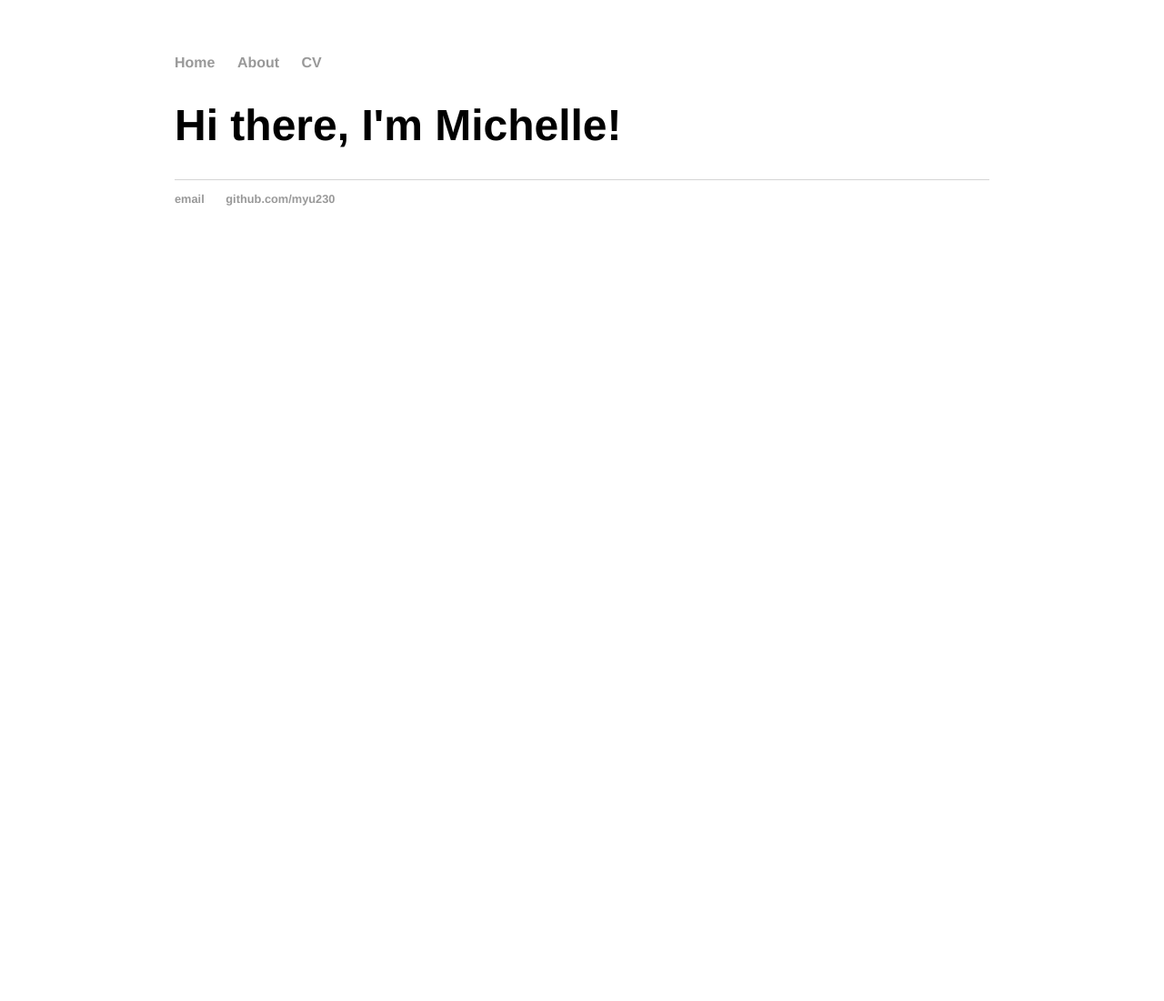
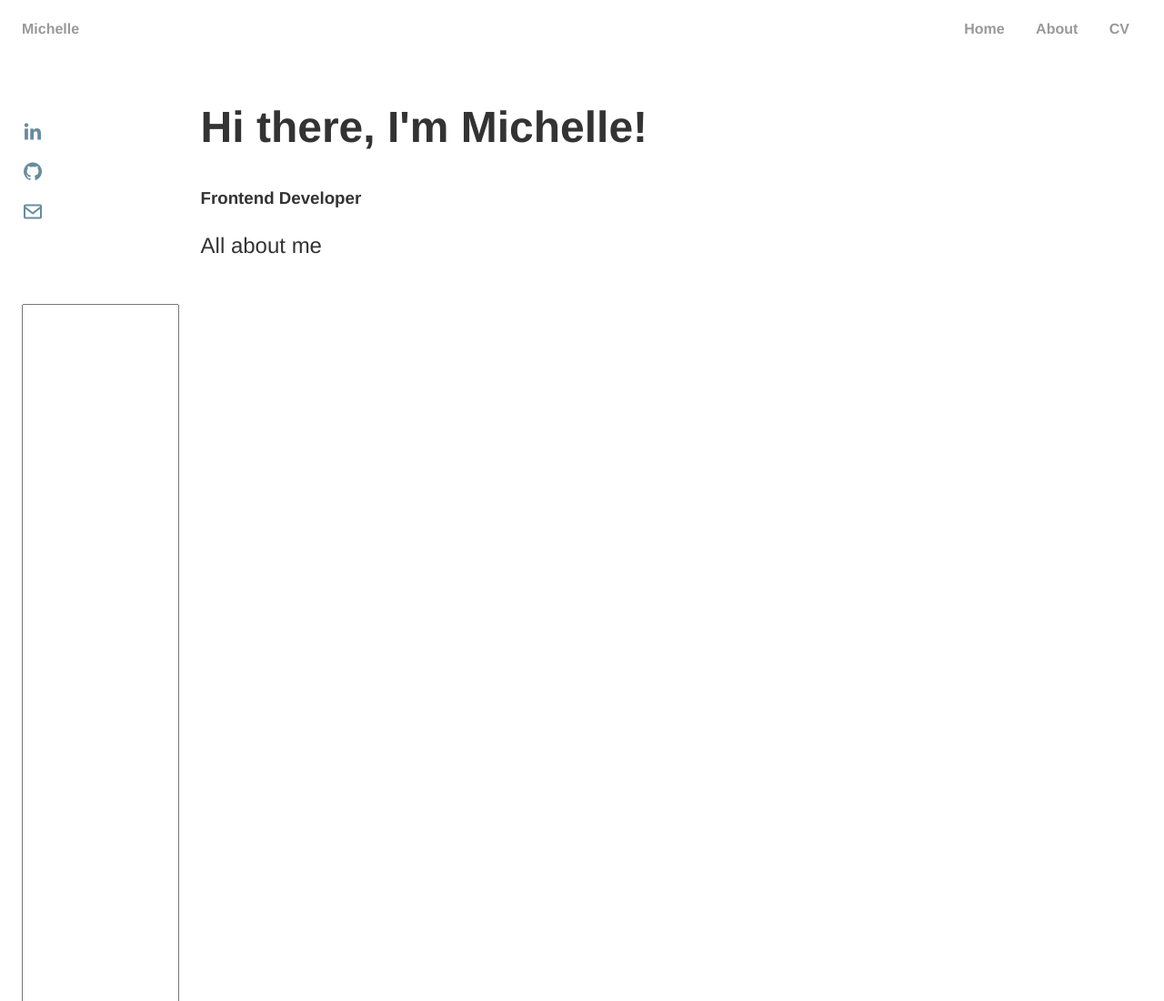
Before and after one commit to myu230/myu230.github.io, a plain HTML site: page index.html in a window 1280 px wide. Shown: the top 1100 px of the page at 91% size. Before the commit the page ends 800 px from the top, so only its background shows below. Drawn offline with nearby package versions, Linux system fonts and the light colour scheme.

Commit message:
Added nav bar

```diff
--- a/css/main.css
+++ /dev/null
@@ -1,43 +0,0 @@
-body {
-    margin: 60px auto;
-    width: 70%;
-}
-nav ul, footer ul {
-    font-family:'Helvetica', 'Arial', 'Sans-Serif';
-    padding: 0px;
-    list-style: none;
-    font-weight: bold;
-}
-nav ul li, footer ul li {
-    display: inline;
-    margin-right: 20px;
-}
-a {
-    text-decoration: none;
-    color: #999;
-}
-a:hover {
-    text-decoration: underline;
-}
-h1 {
-    font-size: 3em;
-    font-family:'Helvetica', 'Arial', 'Sans-Serif';
-}
-p {
-    font-size: 1.5em;
-    line-height: 1.4em;
-    color: #333;
-}
-footer {
-    border-top: 1px solid #d5d5d5;
-    font-size: .8em;
-}
-
-ul.posts {
-    margin: 20px auto 40px;
-    font-size: 1.5em;
-}
-
-ul.posts li {
-    list-style: none;
-}
--- /dev/null
+++ b/css/style.css
@@ -0,0 +1,253 @@
+:root{
+    --header-height: 3rem;
+
+    /* colours */
+    --accent-colour: hsl(199, 21%, 51%);
+    --accent-colour-dark: hsl(198, 23%, 41%);
+    --text-colour:  hsl(0, 0%, 20%);
+    --text-colour-light:  hsl(0, 0%, 60%);
+
+    /* fonts */
+    --font-header: 'Helvetica', 'Arial', 'Sans-Serif';
+    --font-body: 'Helvetica', 'Arial', 'Sans-Serif';
+
+
+    --large-font-size: 2rem;
+    --h1-font-size: 3rem;
+    --h2-font-size: 2rem;
+    --h3-font-size: 1.5rem;
+    --normal-font-size: .938rem;
+    --small-font-size: .813rem;
+
+    --margin-large: 0.75rem;
+    --margin-medium: 0.5rem;
+    --margin-small: 0.25rem;
+}
+
+html{
+    scroll-behavior: smooth;
+}
+
+body {
+    color: var(--text-colour);
+    font-family:var(--font-body);
+}
+
+h1 {
+    font-size: var(--h1-font-size);
+    font-family:var(--font-header);
+}
+
+
+
+/* ============= reusable css classes ================ */
+.section{
+    padding: 2rem 0 4rem;
+}
+
+.section_title{
+    font-size:  var(--h2-font-size);
+}
+
+.section_subtitle{
+    display: block;
+    font-size: var(--h3-font-size);
+    margin-bottom: 3rem;
+}
+
+.section_title
+.section_subtitle{
+    text-align: center;
+}
+
+/* ============= layout ================ */
+.container{
+    margin-left: 1rem;
+    margin-right: 1rem;
+}
+
+.grid{
+    display: grid;
+    gap: 1.5rem;
+}
+
+.header{
+    width: 100%;
+    position: fixed;
+    z-index: 100;
+}
+
+/* ============= nav ================ */
+.nav{
+    height: var(--header-height);
+    display: flex;
+    justify-content: space-between;
+    align-items: center;
+}
+
+.nav_menu{
+    display: flex;
+    align-items: center;
+    list-style: none;
+    text-align: center;
+    justify-content: center;
+}
+
+.nav_logo,
+.nav_link{
+    text-decoration: none;
+    color: var(--text-colour-light);
+    font-weight: bold;
+}
+
+.nav_toggle{
+    display: none;
+}
+
+.nav_close{
+    visibility: hidden;
+    display: none;
+}
+
+.nav_list {
+    font-family: var(--font-header);
+    padding: 0px;
+    list-style: none;
+}
+
+.nav_item{
+    display: inline;
+    margin-right: 30px;
+}
+
+
+.nav_logo:hover{
+    color: var(--text-colour);
+}
+
+.nav_link:hover{
+    color: var(--accent-colour-dark);
+}
+
+.nav_close:hover{
+    columns: var(--accent-colour-dark);
+}
+
+.nav_toggle:hover{
+    color: var(--accent-colour-dark);
+}
+
+@media screen and (max-width: 767px) {
+    .nav_menu{
+        position: fixed;
+        width: 100%;
+        top: 50px;
+        left: 100%;
+        background-color: white;
+        transition: .5s ease;
+
+    }
+
+    .nav_toggle{
+        display: inline;
+        position: absolute;
+        top: 0;
+        right: 0;
+        transform: translate(-100%, 60%);
+        color: var(--text-colour-light);
+        font-weight: 500;
+        font-size: 1.1rem;
+        cursor: pointer;
+    }
+
+    .nav_close{
+        display: inline;
+        visibility: visible;
+        position: absolute;
+        right: 1.3rem;
+        bottom: .5rem;
+        font: 1.5rem;
+        cursor: pointer;
+        color: var(--text-colour-light);
+    }
+
+    .nav_list{
+        display: grid;
+        gap: 1.5rem;
+        /* grid-template-columns: repeat(3, 1fr);
+        gap: 2rem; */
+    }
+
+    .nav_link{
+        display: flex;
+        flex-direction: column;
+        align-items: center;
+        color: var(--text-colour-light);
+    }
+}
+
+
+/* ============= show menu ================ */
+.show-menu{
+    left: 0;
+}
+
+/* ============= home ================ */
+.home_container{
+    gap: 1rem;
+}
+
+.home_content{
+    grid-template-columns: 0.5fr 3fr;
+    padding-top:  2rem;
+    align-items: center;
+}
+
+.home_social{
+    display: grid;
+    grid-template-columns: max-content;
+    row-gap: 1rem;
+}
+
+.home_social-icon{
+    font-size: 1.5rem;
+    color: var(--accent-colour);
+}
+
+.home_social-icon:hover{
+    color: var(--accent-colour-dark);
+}
+
+footer ul {
+    font-family:'Helvetica', 'Arial', 'Sans-Serif';
+    padding: 0px;
+    list-style: none;
+    font-weight: bold;
+}
+footer ul li {
+    display: inline;
+    margin-right: 20px;
+}
+footer a {
+    text-decoration: none;
+    color: var(--text-colour-light);
+}
+
+p {
+    font-size: 1.5em;
+    line-height: 1.4em;
+    color: var(--text-colour);
+}
+footer {
+    border-top: 1px solid #d5d5d5;
+    font-size: .8em;
+}
+
+ul.posts {
+    margin: 20px auto 40px;
+    font-size: 1.5em;
+}
+
+ul.posts li {
+    list-style: none;
+}
--- a/index.html
+++ b/index.html
@@ -1,31 +1,89 @@
 <!DOCTYPE html>
-<html>
+<html lang="en">
 	<head>
 		<title>About Me</title>
         <!-- link to main stylesheet -->
-		<link rel="stylesheet" type="text/css" href="/css/main.css">
+		<link rel="stylesheet" type="text/css" href="/css/style.css">
+		<!-- link to icons -->
+		<link rel="stylesheet" href="https://cdn.jsdelivr.net/npm/boxicons@latest/css/boxicons.min.css">
 	</head>
 	<body>
-		<nav>
-    		<ul>
-        		<li><a href="https://myu230.github.io./">Home</a></li>
-	        	<li><a href="/about">About</a></li>
-        		<li><a href="https://myu230.github.io/Michelle-Yu-Resume.pdf" target="_blank" type="application/pdf" >CV</a></li>
+		<!-- nav -->
+		<header class="header" id="header">
+			<nav class="nav container">
+				<a href="#" class="nav_logo">Michelle</a>
 
-        		<!-- <li><a href="/blog">Blog</a></li> -->
-    		</ul>
-		</nav>
-		<div class="container">
+				<div class="nav_btns">
+					<div class="nav_toggle" id="nav-toggle">
+						<i class='bx bx-menu' ></i>
+					</div>
+				</div>
+
+				<div class="nav_menu" id="nav-menu">
+					<i class="bx bx-x nav_close" id="nav-close"></i>
+
+					<ul class="nav_list">
+						<li class="nav_item">
+							<a href="#home" class="nav_link">Home</a>
+						</li>
+						<li class="nav_item">
+							<a href="#about" class="nav_link">About</a>
+						</li>
+						<li class="nav_item">
+							<a class="nav_link" href="https://myu230.github.io/pdf/Michelle-Yu-Resume.pdf" target="_blank" type="application/pdf" >CV</a>
+						</li>
+					</ul>
+
+				</div>
+
+
+			</nav>
+		</header>
+
+		<!-- main -->
+		<main class="main">
+			<section class="home section" id="home">
+				<div class="home_container container grid">
+					<div class="home_content grid">
+						<div class="home_social">
+							<a href="https://www.linkedin.com/in/myu230/" class="home_social-icon">
+								<i class='bx bxl-linkedin'></i>
+							</a>
+							<a href="https://github.com/myu230" class="home_social-icon">
+								<i class='bx bxl-github' ></i>
+							</a>
+							<a href="mailto:michelleyu230@gmail.com" class="home_social-icon">
+								<i class='bx bx-envelope' ></i>
+							</a>
+						</div>
+
+						<div class="home_data">
+							<h1 class="home_title">Hi there, I'm Michelle!</h1>
+							<h3 class="home_subtitle">Frontend Developer</h3>
+							<p class="home_description">All about me</p>
+						</div>
+
+						<textarea name="" id="" cols="30" rows="80"></textarea>
+					</div>
+				</div>
+			</section>
+		</main>
+
+		<!-- <div class="container">
     		<div class="blurb">
         		<h1>Hi there, I'm Michelle!</h1>
-				<!-- <p>I'm best known as the horrible cop from <em>A Touch of Evil</em> Don't trust me. <a href="/about">Read more about my life...</a></p> -->
-    		</div><!-- /.blurb -->
-		</div><!-- /.container -->
+				</div>
+		</div> -->
+
+		<!-- footer -->
 		<footer>
     		<ul>
         		<li><a href="mailto:michelleyu230@gmail.com">email</a></li>
         		<li><a href="https://github.com/myu230">github.com/myu230</a></li>
 			</ul>
 		</footer>
+
+		<!-- js -->
+		<script src="./main.js"></script>
 	</body>
 </html>
--- /dev/null
+++ b/main.js
@@ -0,0 +1,32 @@
+// show menu hidden
+
+const navMenu = document.getElementById('nav-menu'),
+    navToggle = document.getElementById('nav-toggle'),
+    navClose = document.getElementById('nav-close')
+
+
+// menu show
+if(navToggle){
+    navToggle.addEventListener('click',()=>{
+        navMenu.classList.add('show-menu')
+    })
+}
+
+// menu hidden
+if(navClose){
+    navClose.addEventListener('click',()=>{
+        navMenu.classList.remove('show-menu')
+    })
+
+}
+
+//remove menu
+const navLink = document.querySelectorAll('.nav_link')
+
+function linkAction(){
+    const navMenu = document.getElementById('nav-menu')
+
+    navMenu.classList.remove('show-menu')
+}
+
+navLink.forEach(n=> n.addEventListener('click', linkAction))
```
Also changed, not shown: 2 other files.
